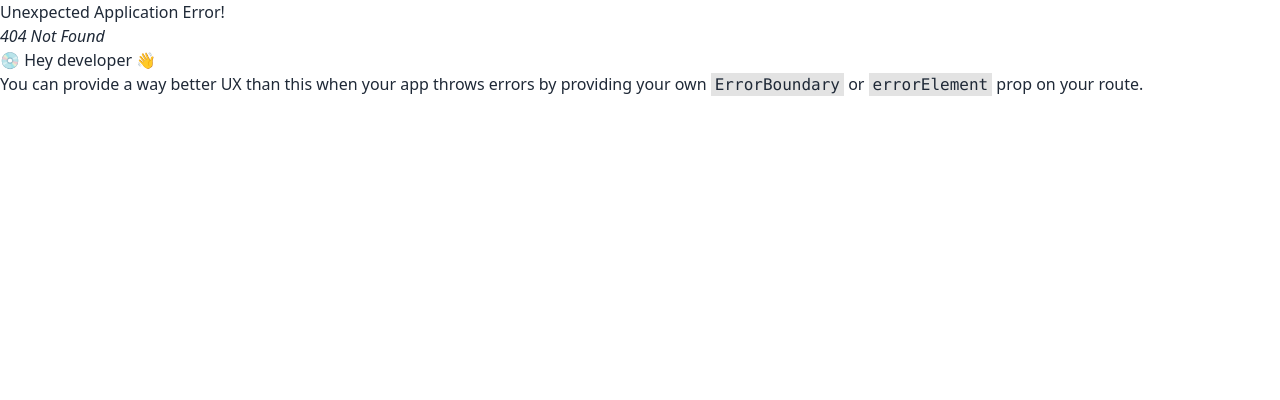
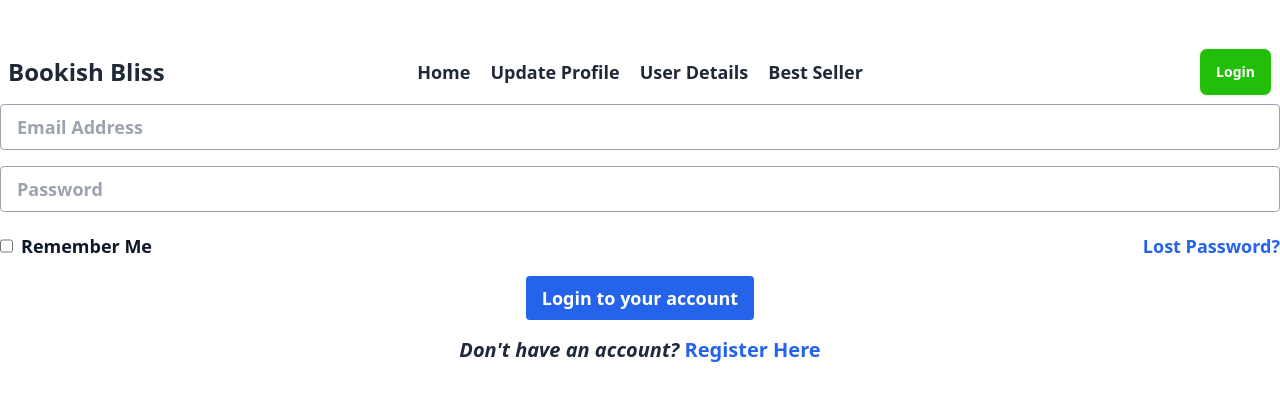
Before and after one commit to rahat4595/cotage-house-a9, a React (Vite) app: page /login in a window 1280 px wide. Before the commit this address had no page. Shown: the top 400 px of the page. Built offline with nearby package versions, Linux system fonts and the light colour scheme.

Commit message:
created register and login router

```diff
--- /dev/null
+++ b/src/pages/Login/Login.jsx
@@ -0,0 +1,38 @@
+
+
+const Login = () => {
+    const handleLogin = e => {
+        e.preventDefault();
+
+        const form = new FormData(e.currentTarget);
+        console.log(form.get('email'))
+    }
+
+
+    return (
+        <div className="max-w-7xl mx-auto">
+            <form onSubmit={handleLogin}>
+                <input className="text-lg font-semibold w-full px-4 py-2 border border-gray-400 rounded" type="email" name="email" placeholder="Email Address" required />
+
+                <input className="text-lg font-semibold w-full px-4 py-2 border border-gray-400 rounded mt-4" type="password" name="password" placeholder="Password" />
+
+                <div className="md:mt-5 mt-6 flex justify-between font-semibold lg:text-lg text-base md:text-sm">
+                    <p className="flex text-slate-900">
+                        <input className="mr-2" type="checkbox" />
+                        <span>Remember Me</span>
+                    </p>
+                    <a className="text-blue-600 hover:text-blue-700 hover:underline hover:underline-offset-4" href="#">Lost Password?</a>
+                </div>
+                <div className="text-center">
+                    <input className="mt-4 bg-blue-600 hover:bg-blue-700 px-4 py-2
+ text-white rounded text-lg font-semibold" type="submit" name="submit" value="Login to your account" />
+                </div>
+            </form>
+            <div className="mt-4 font-semibold lg:text-xl text-base text-slate-800 text-center"><i>Don&apos;t have an account?</i>{" "}
+    <a className="text-blue-600 hover:underline hover:underline-offset-4" href="/register">Register Here</a>
+        </div>
+        </div>
+    );
+};
+
+export default Login;
--- a/src/pages/NavBar/NavBar.jsx
+++ b/src/pages/NavBar/NavBar.jsx
@@ -14,7 +14,7 @@ const NavBar = () => {
 
     <NavLink className={({isActive}) => isActive? 'text-lg font-semibold text-[#23BE0A] border px-1 rounded-md border-[#23BE0A]' : 'text-lg font-semibold'} to="/seller">Best Seller</NavLink>
 
-    <NavLink className={({isActive}) => isActive? 'text-lg font-semibold text-[#23BE0A] border px-1 rounded-md border-[#23BE0A] ' : 'text-lg font-semibold'} to="/about">Login</NavLink>
+
 </>
 
     return (
@@ -41,7 +41,7 @@ const NavBar = () => {
                 </ul>
             </div>
             <div className="navbar-end flex gap-5">
-                <Link >
+                <Link to="/login">
                 <a className="btn bg-[#23BE0A] text-white">Login</a>
                 </Link>
 
--- /dev/null
+++ b/src/pages/Register/Register.jsx
@@ -0,0 +1,45 @@
+
+
+const Register = () => {
+
+    const handleRegister = e => {
+        e.preventDefault();
+
+        const form = new FormData(e.currentTarget);
+        console.log(form.get('email'))
+    }
+
+
+    return (
+        <div className="max-w-7xl mx-auto">
+            <form onSubmit={handleRegister} className="text-center">
+
+                <input className="text-lg border-neutral-300 border font-medium outline-pink-500 md:w-3/4 px-4 mb-6 py-2 rounded placeholder-pink-600" type="text" name="name" placeholder="Your Name" required />
+
+                <input className="text-lg border-neutral-300 border font-medium outline-pink-500 md:w-3/4 px-4 mb-6 py-2 rounded placeholder-pink-600" type="email" name="email" placeholder="Your Email Address" required />
+
+                <input className="text-lg border-neutral-300 border font-medium outline-pink-500 md:w-3/4 px-4 mb-6 py-2 rounded placeholder-pink-600" type="text" name="photoURL" placeholder="Photo URL" />
+
+                <input className="text-lg border-neutral-300 border  font-medium outline-pink-500 md:w-3/4 px-4 py-2 mb-6 rounded placeholder-pink-600" type="password" name="password" placeholder="Password" required />
+
+                <div className="md:flex md:space-x-0 space-x-3 items-center gap-3 justify-center">
+                    <input className='md:h-4 md:w-4' type="checkbox" name="terms" id="terms" />
+
+                    <label htmlFor='terms' className="md:text-xl font-medium">I accept the Terms and Conditions</label>
+                </div>
+                <input className='btn w-10/12 md:text-lg text-base font-medium mt-5 mb-4 hover:bg-indigo-700 bg-indigo-600 text-white' type="submit" value="Create an Account" />
+            </form>
+
+            <div className="pb-8 font-semibold md:text-xl text-base text-slate-800 text-center"><i>Already have an account?</i>{" "}
+                <a className="text-blue-600 hover:underline hover:underline-offset-4" href="/login">Login Here</a>
+            </div>
+
+
+
+        </div>
+
+
+    );
+};
+
+export default Register;
```
Also changed, not shown: src/routes/Routes.jsx (+10 -0 lines).
